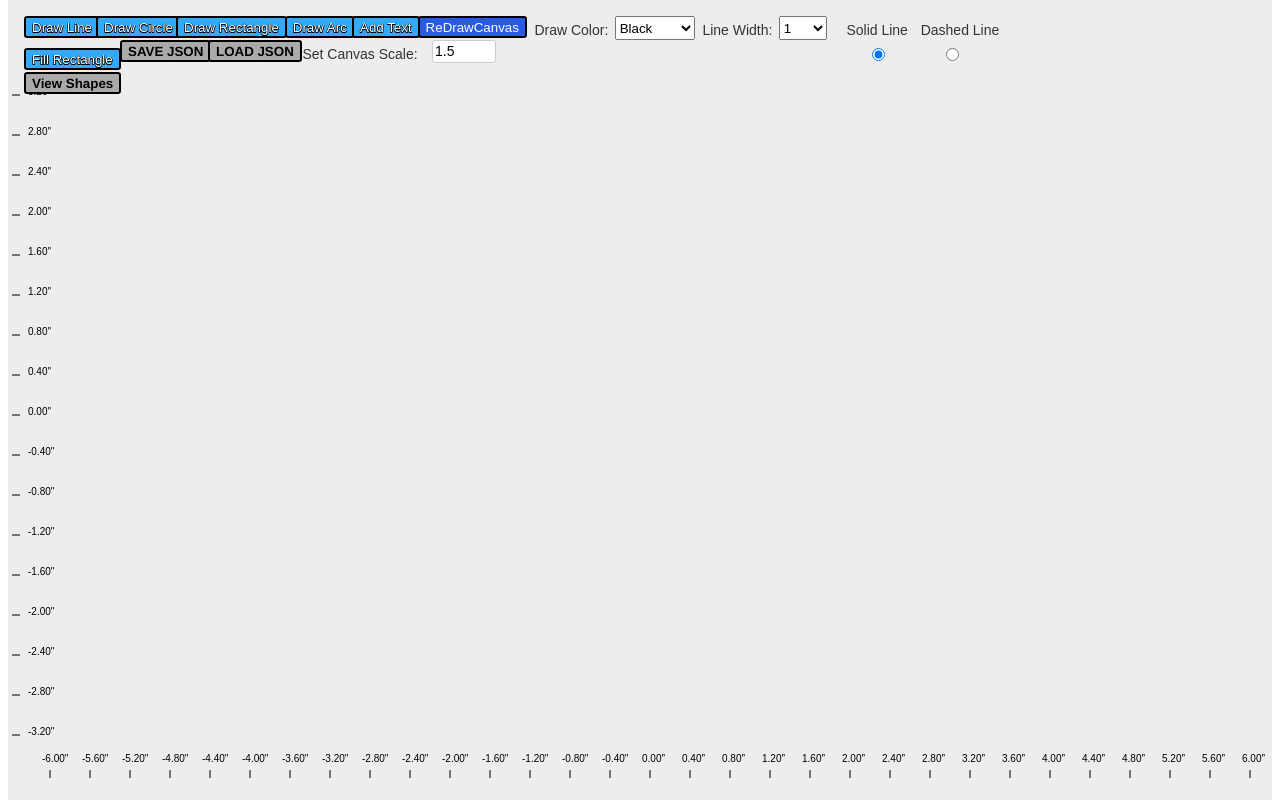
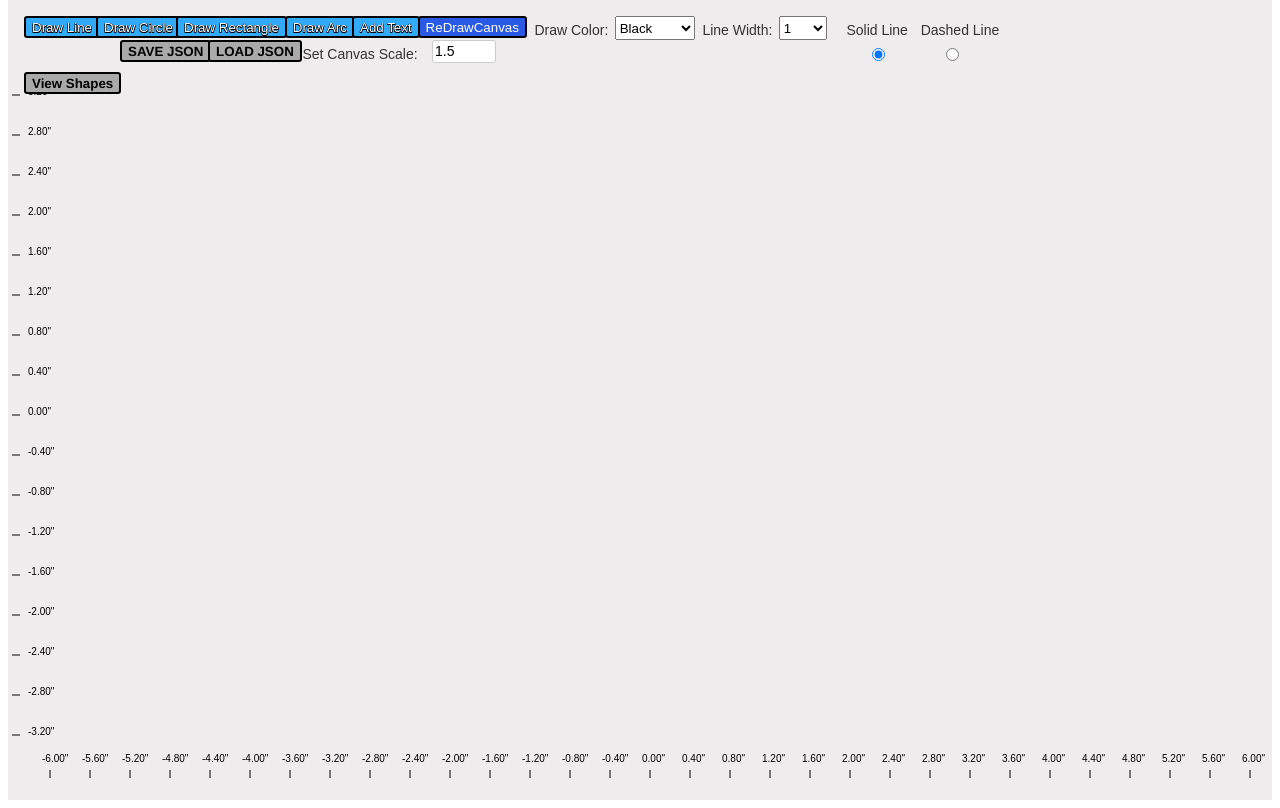
Before and after one commit to MatthewSoutherland/work_out, a Flask app: page / in a window 1280 px wide. Shown: the part 24-832 px from the top of the page. Run offline with Flask 3, Linux system fonts and the light colour scheme.

Commit message:
feat: deleted rectangle, added new function to span element

```diff
--- a/drawApp/templates/home.html
+++ b/drawApp/templates/home.html
@@ -6,7 +6,6 @@
         <button type="button" id="draw-line-button" class="ui-button light-blue-button" onclick="drawLineModalFunction()">Draw Line</button>
         <button type="button" id="draw-circle-button" class="ui-button light-blue-button" onclick="drawCircleModalFunction()">Draw Circle</button>
         <button type="button" id="draw-rectangle-button" class="ui-button light-blue-button" onclick="drawRectangleModalFunction()">Draw Rectangle</button>
-        <button type="button" id="fill-rectangle-button" class="ui-button light-blue-button" onclick="fillRectangleModalFunction()">Fill Rectangle</button>
         <button type="button" id="draw-arc-button" class="ui-button light-blue-button" onclick="drawArcModalFunction()">Draw Arc</button>
         <button type="button" id="add-text-button" class="ui-button light-blue-button" onclick="addTextModalFunction()">Add Text</button>
         <button type="button" id="reDraw-canvas-button" class="ui-button primary-button" onclick="reDrawCanvas()">ReDrawCanvas</button>
--- a/drawApp/templates/modals.html
+++ b/drawApp/templates/modals.html
@@ -1,6 +1,6 @@
 <div id="draw-line-modal-content" class="modal-content" style="display: none">
   <div id="draw-line-modal-header" class="modal-header">
-    <span class="close" id="draw-line-span">&times;</span>
+    <span class="close" id="draw-line-span" onclick="closeModal('draw-line-modal-content')">&times;</span>
   </div>
   <div id="draw-line-div" class="div-row modal-elements-div">
     <h5>Draw Line</h5>
@@ -14,7 +14,7 @@
 
 <div id="draw-circle-modal-content" class="modal-content" style="display: none">
   <div id="draw-circle-modal-header" class="modal-header">
-    <span class="close" id="draw-circle-span">&times;</span>
+    <span class="close" id="draw-circle-span" onclick="closeModal('draw-line-circle-content')">&times;</span>
   </div>
   <div id="draw-circle-div" class="div-row modal-elements-div">
     <h5>Draw Circle</h5>
@@ -27,7 +27,7 @@
 
 <div id="draw-rectangle-modal-content" class="modal-content" style="display: none">
   <div id="draw-rectangle-modal-header" class="modal-header">
-    <span class="close" id="draw-rectangle-span">&times;</span>
+    <span class="close" id="draw-rectangle-span" onclick="closeModal('draw-rectangle-modal-content')">&times;</span>
   </div>
   <div id="draw-rectangle-div" class="div-row modal-elements-div">
     <h5>Draw Rectangle</h5>
@@ -39,23 +39,9 @@
   </div>
 </div>
 
-<div id="fill-rectangle-modal-content" class="modal-content" style="display: none">
-  <div id="fill-rectangle-modal-header" class="modal-header">
-    <span class="close" id="fill-rectangle-span">&times;</span>
-  </div>
-  <div id="fill-rectangle-div" class="div-row modal-elements-div">
-    <h5>Fill Rectangle</h5>
-    <input type="text" id="fill-x" value="-1" placeholder="rx" />
-    <input type="text" id="fill-y" value="-1" placeholder="ry" />
-    <input type="text" id="fill-w" value="1" placeholder="width" />
-    <input type="text" id="fill-h" value="1" placeholder="height" />
-    <button type="button" id="fill-rectangle-modal-button" class="primary-button modal-button" onclick="fillRectangle()">Draw Rectangle</button>
-  </div>
-</div>
-
 <div id="draw-arc-modal-content" class="modal-content" style="display: none">
   <div id="draw-arc-modal-header" class="modal-header">
-    <span class="close" id="draw-arc-span">&times;</span>
+    <span class="close" id="draw-arc-span" onclick="closeModal('draw-arc-modal-content')">&times;</span>
   </div>
   <div id="draw-arc-div" class="div-row modal-elements-div">
     <h5>Draw Arc</h5>
@@ -75,7 +61,7 @@
 
 <div id="add-text-modal-content" class="modal-content" style="display: none">
   <div id="add-text-modal-header" class="modal-header">
-    <span class="close" id="add-text-span">&times;</span>
+    <span class="close" id="add-text-span" onclick="closeModal('add-text-modal-content')">&times;</span>
   </div>
   <div id="add-text-div" class="div-column modal-elements-div">
     <h5>Add Text</h5>
@@ -101,14 +87,14 @@
 
 <div id="show-shapes-modal-content" class="modal-content" style="display: none">
   <div id="show-shapes-modal-header" class="modal-header">
-    <span class="close" id="show-shapes-span">&times;</span>
+    <span class="close" id="show-shapes-span" onclick="closeModal('ahow-shapes-modal-content')">&times;</span>
   </div>
   <div id="show-shapes-viewer"></div>
 </div>
 
 <div id="save-json-modal-content" class="modal-content" style="display: none">
   <div id="save-json-modal-header" class="modal-header">
-    <span class="close" id="save-json-span">&times;</span>
+    <span class="close" id="save-json-span" onclick="closeModal('save-json-modal-content')">&times;</span>
   </div>
   <div id="save-json-div" class="div-row modal-elements-div">
     <h5>Save JSON</h5>
@@ -120,7 +106,7 @@
 
 <div id="load-json-modal-content" class="modal-content" style="display: none">
   <div id="load-json-modal-header" class="modal-header">
-    <span class="close" id="load-json-span">&times;</span>
+    <span class="close" id="load-json-span" onclick="closeModal('load-json-modal-content')">&times;</span>
   </div>
   <div id="load-json-div" class="div-row modal-elements-div">
     <label for="existing-files" class="floating-label">Existing Files</label>
```
